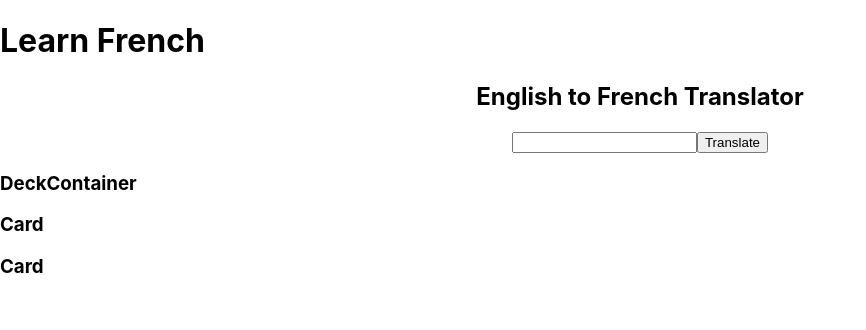
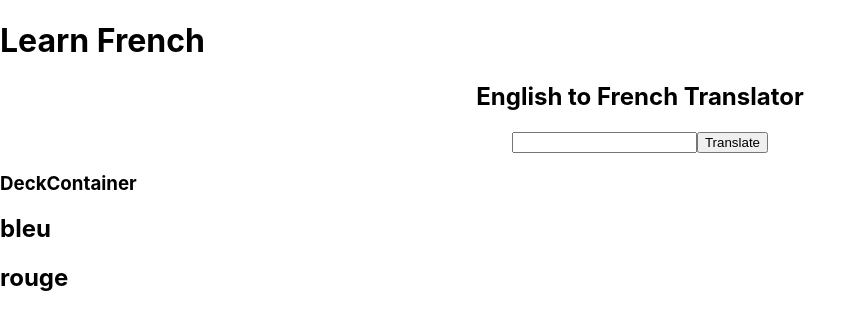
Before and after one commit to SeanHollen/Wbdv_final_project_clone, a React (Create React App) app: page / in a window 1280 px wide. Shown: the top 330 px of the page, without its empty margins (0-866 px from the left). Built offline with nearby package versions, Linux system fonts and the light colour scheme.

Commit message:
Display flashcard text and flip card

```diff
--- a/src/components/FlashCardComponent.js
+++ b/src/components/FlashCardComponent.js
@@ -2,10 +2,35 @@ import React from "react";
 
 export default class FlashCardComponent extends React.Component {
 
+	state = {
+		flipped: false,
+		flashcard: this.props.flashcard
+	}
+
+	flip = () =>
+    this.setState({flipped: !this.state.flipped})
+
 	render() {
 		return (
 			<div className="col-7 col-sm-5 col-md-4 col-lg-3 col-xl-2">
-				<h3>Card</h3>
+				<div className="card" onClick={() => this.flip()}>
+					<div className="card-body">
+						<h2 className="card-title">
+							{
+								!this.state.flipped &&
+								this.state.flashcard.french
+							}
+							{
+								this.state.flipped &&
+								this.state.flashcard.english
+							}
+						</h2>
+						<i
+							className="btn btn-primary fa fa-retweet"
+							onClick={() => this.flip()}>
+						</i>
+					</div>
+				</div>
 			</div>
 		)
 	}
--- a/src/containers/DeckContainer.js
+++ b/src/containers/DeckContainer.js
@@ -20,7 +20,7 @@ class DeckContainer extends React.Component {
 					{
 						this.state.cards.map(card =>
 							<FlashCardComponent
-								card={card} />
+								flashcard={card} />
 						)}
 				</div>
 			</div>
```
